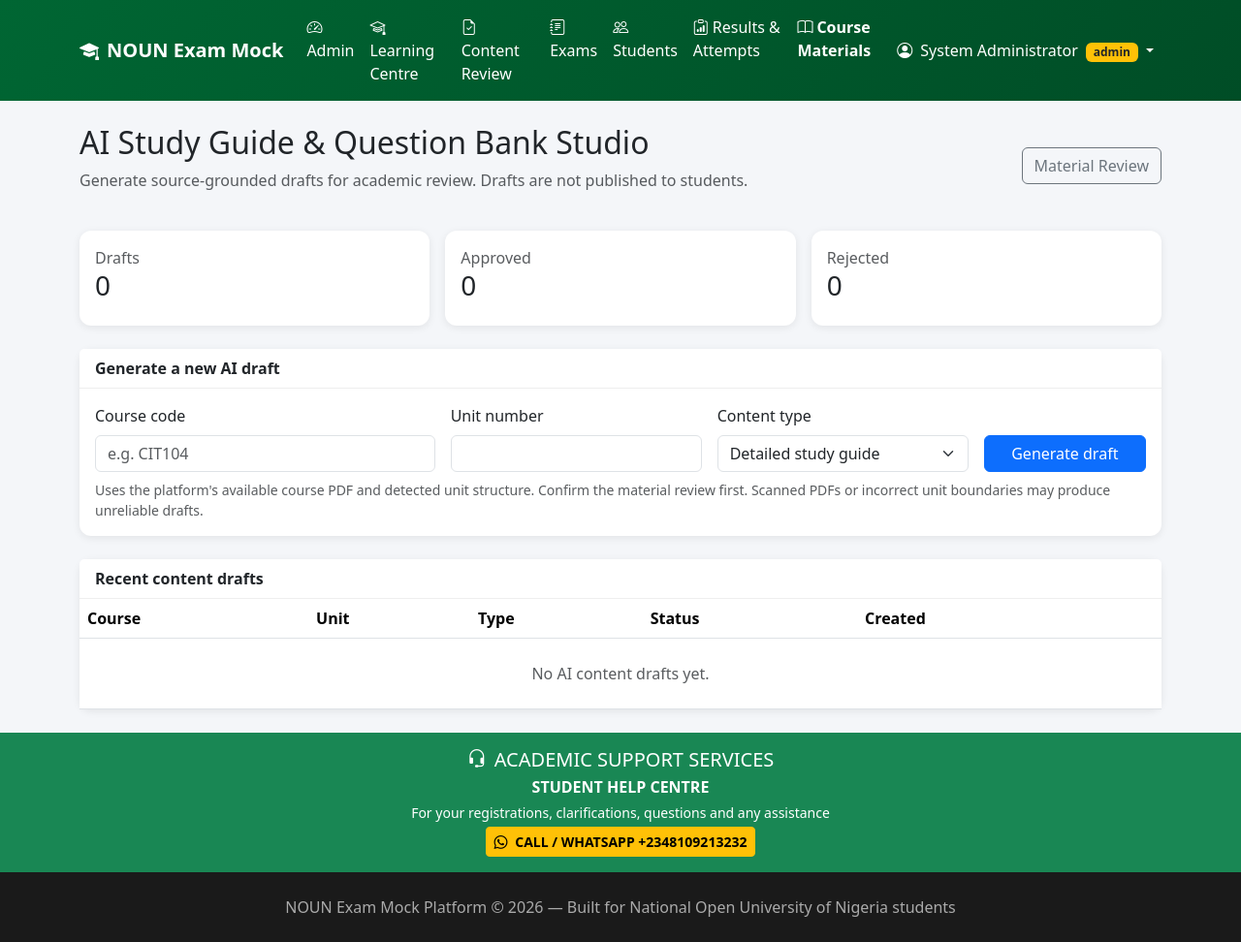
After one commit to fishmedialagos/noun-exam-practice, a Flask app: page /admin/learning/content-studio in a window 1280 px wide. The commit adds this page. Shown: the whole page at 97% size. Run offline with Flask 3, Linux system fonts and the light colour scheme; a user stored in the database is signed in; data that the repository does not hold is empty.

Commit message:
Add files via upload

```diff
--- a/app.py
+++ b/app.py
@@ -16,7 +16,7 @@ except ImportError:
     pass
 
 from config import Config
-from models import db, User, Exam, Question, Attempt, StudyCourse, StudyTask, StudyUnitProgress, UnitAssessmentAttempt, CourseMaterialReview
+from models import db, User, Exam, Question, Attempt, StudyCourse, StudyTask, StudyUnitProgress, UnitAssessmentAttempt, CourseMaterialReview, LearningContentDraft
 
 # Course catalogue used by the student learning planner
 def load_learning_course_catalogue():
@@ -2517,6 +2517,142 @@ def shuffle_questions(exam_id):
     return redirect(url_for('manage_questions', exam_id=exam_id))
 
 
+
+def _admin_unit_source(course_code, unit_number):
+    """Resolve a course PDF and return one extracted unit for admin-only content drafting."""
+    code = re.sub(r'[^A-Z0-9_-]', '', (course_code or '').upper())
+    if not code or not (1 <= unit_number <= 100):
+        return code, None, 'Enter a valid course code and unit number.'
+    _, title, local_path, urls = _resolve_material(code)
+    path = local_path or _fetch_and_cache_pdf(code, urls)
+    if not path:
+        return code, None, f'Could not locate a readable PDF for {code}. Upload the official course material first.'
+    pages, error = _extract_pdf_text(path, max_pages=None)
+    if error:
+        return code, None, error
+    modules = _split_modules_units('\n'.join(pages or []))
+    units = []
+    for module in modules:
+        if module.get('units'):
+            for unit in module['units']:
+                units.append({'title': unit.get('title') or unit.get('label') or 'Untitled unit', 'body': unit.get('body') or ''})
+        elif (module.get('body') or '').strip():
+            units.append({'title': module.get('title') or module.get('label') or 'Extracted section', 'body': module.get('body') or ''})
+    if unit_number > len(units):
+        return code, None, f'Only {len(units)} sections were detected for {code}; unit {unit_number} was not found. Check the PDF outline first.'
+    unit = units[unit_number - 1]
+    body = (unit.get('body') or '').strip()
+    if len(body) < 500:
+        return code, None, 'The extracted unit is too short for reliable AI content generation. Review the PDF extraction first.'
+    return code, {'course_title': title, 'unit_title': unit['title'], 'body': body}, None
+
+
+@app.route('/admin/learning/content-studio', methods=['GET', 'POST'])
+@login_required
+def admin_learning_content_studio():
+    if not current_user.is_teacher():
+        flash('Access denied. Teachers/Admins only.', 'danger')
+        return redirect(url_for('student_dashboard'))
+    if request.method == 'POST':
+        code = (request.form.get('course_code') or '').strip().upper()
+        try:
+            unit_number = int(request.form.get('unit_number', '0'))
+        except ValueError:
+            unit_number = 0
+        content_type = request.form.get('content_type', 'study_guide')
+        if content_type not in ('study_guide', 'question_bank'):
+            flash('Choose a valid content type.', 'danger')
+            return redirect(url_for('admin_learning_content_studio'))
+        code, unit, error = _admin_unit_source(code, unit_number)
+        if error:
+            flash(error, 'warning')
+            return redirect(url_for('admin_learning_content_studio'))
+        api_key = os.environ.get('GROQ_API_KEY') or os.environ.get('OPENAI_API_KEY')
+        if not api_key:
+            flash('Configure GROQ_API_KEY or OPENAI_API_KEY on Render before generating content.', 'danger')
+            return redirect(url_for('admin_learning_content_studio'))
+        if content_type == 'study_guide':
+            schema = '{"overview":"...","objectives":["..."],"sections":[{"heading":"...","explanation":"Detailed explanation grounded in the supplied text."}],"key_terms":[{"term":"...","definition":"..."}],"summary":["..."]}'
+            instruction = 'Create a detailed student-friendly study guide. Explain the unit step by step, preserve the source terminology, use Nigerian examples only when they genuinely clarify the source, and do not add unsupported facts. Include all major topics found in the supplied unit.'
+        else:
+            schema = '{"questions":[{"question":"...","options":["...","...","...","..."],"answer":0,"explanation":"..."}]}'
+            instruction = 'Create exactly 15 clear, fair multiple-choice questions covering the full supplied unit from beginning to end. Use only the supplied text. Each question must have four distinct options, answer index 0-3, and a useful explanation. Avoid trivial repetition and unsupported facts.'
+        prompt = (instruction + '\nReturn valid JSON only matching this structure: ' + schema + '\nCOURSE: ' + code + ' — ' + unit['course_title'] + '\nUNIT ' + str(unit_number) + ': ' + unit['unit_title'] + '\nSOURCE MATERIAL (may be long; use the full provided text):\n' + unit['body'][:24000])
+        try:
+            import requests as http_requests
+            use_groq = bool(os.environ.get('GROQ_API_KEY'))
+            api_url = 'https://api.groq.com/openai/v1/chat/completions' if use_groq else 'https://api.openai.com/v1/chat/completions'
+            model = os.environ.get('GROQ_MODEL', 'llama-3.3-70b-versatile') if use_groq else os.environ.get('OPENAI_MODEL', 'gpt-4o-mini')
+            response = http_requests.post(api_url, headers={'Authorization': f'Bearer {api_key}', 'Content-Type': 'application/json'},
+                json={'model': model, 'messages':[{'role':'system','content':'You are a careful university instructional designer. Treat the supplied course material as the only factual source. Return valid JSON only.'},{'role':'user','content':prompt}], 'temperature':0.2, 'max_tokens':6500, 'response_format':{'type':'json_object'}}, timeout=(8,60))
+            if response.status_code != 200:
+                app.logger.warning('Admin content generation failed HTTP %s: %s', response.status_code, response.text[:400])
+                flash('The AI service could not generate this content. No draft was saved.', 'danger')
+                return redirect(url_for('admin_learning_content_studio'))
+            generated = json.loads(response.json()['choices'][0]['message']['content'])
+            if content_type == 'study_guide':
+                valid = isinstance(generated.get('overview'), str) and isinstance(generated.get('objectives'), list) and len(generated.get('sections') or []) >= 3 and isinstance(generated.get('key_terms'), list)
+            else:
+                qs = generated.get('questions') or []
+                valid = len(qs) >= 10 and all(isinstance(q.get('question'), str) and isinstance(q.get('options'), list) and len(q['options']) == 4 and isinstance(q.get('answer'), int) and 0 <= q['answer'] <= 3 and isinstance(q.get('explanation'), str) for q in qs)
+            if not valid:
+                flash('The generated content did not pass structural checks. No draft was saved.', 'warning')
+                return redirect(url_for('admin_learning_content_studio'))
+            draft = LearningContentDraft(course_code=code, unit_number=unit_number, unit_title=unit['unit_title'], content_type=content_type, content_json=json.dumps(generated, ensure_ascii=False), status='draft', created_by=current_user.id)
+            db.session.add(draft); db.session.commit()
+            flash('AI draft created. It is NOT visible to students until an administrator approves it.', 'success')
+            return redirect(url_for('admin_learning_content_review', draft_id=draft.id))
+        except Exception as exc:
+            db.session.rollback()
+            app.logger.exception('Admin learning content generation error: %s', exc)
+            flash('Content generation failed. Please try again after checking the server logs.', 'danger')
+            return redirect(url_for('admin_learning_content_studio'))
+    drafts = LearningContentDraft.query.order_by(LearningContentDraft.created_at.desc()).limit(100).all()
+    counts = {s: LearningContentDraft.query.filter_by(status=s).count() for s in ('draft','approved','rejected')}
+    return render_template('admin/learning_content_studio.html', drafts=drafts, counts=counts)
+
+
+@app.route('/admin/learning/content-studio/<int:draft_id>', methods=['GET', 'POST'])
+@login_required
+def admin_learning_content_review(draft_id):
+    if not current_user.is_teacher():
+        flash('Access denied. Teachers/Admins only.', 'danger')
+        return redirect(url_for('student_dashboard'))
+    draft = LearningContentDraft.query.get_or_404(draft_id)
+    if request.method == 'POST':
+        action = request.form.get('action')
+        raw = request.form.get('content_json', '')
+        note = (request.form.get('admin_note') or '').strip()[:4000]
+        try:
+            data = json.loads(raw)
+            if not isinstance(data, dict): raise ValueError('Content must be a JSON object.')
+            if draft.content_type == 'study_guide':
+                if not isinstance(data.get('overview'), str) or not isinstance(data.get('sections'), list) or not data['sections']:
+                    raise ValueError('Study guide must include an overview and at least one section.')
+            else:
+                qs = data.get('questions') or []
+                if not qs or not all(isinstance(q.get('question'), str) and isinstance(q.get('options'), list) and len(q['options']) == 4 and isinstance(q.get('answer'), int) and 0 <= q['answer'] <= 3 and isinstance(q.get('explanation'), str) for q in qs):
+                    raise ValueError('Question bank must contain valid questions, four options, an answer index and an explanation.')
+            draft.content_json = json.dumps(data, ensure_ascii=False)
+        except Exception as exc:
+            flash(f'Cannot save this draft: {exc}', 'danger')
+            return redirect(url_for('admin_learning_content_review', draft_id=draft.id))
+        draft.admin_note = note
+        if action == 'approve': draft.status = 'approved'
+        elif action == 'reject': draft.status = 'rejected'
+        elif action == 'save': draft.status = 'draft'
+        else:
+            flash('Choose Save draft, Approve or Reject.', 'warning')
+            return redirect(url_for('admin_learning_content_review', draft_id=draft.id))
+        if action in ('approve','reject'):
+            draft.reviewed_by = current_user.id
+            draft.reviewed_at = datetime.utcnow()
+        db.session.commit()
+        flash('Content review decision saved.', 'success')
+        return redirect(url_for('admin_learning_content_review', draft_id=draft.id))
+    return render_template('admin/review_learning_content.html', draft=draft)
+
+
 @app.route('/admin/learning/content-review')
 @login_required
 def admin_content_review():
--- a/templates/admin/content_review.html
+++ b/templates/admin/content_review.html
@@ -2,7 +2,8 @@
 {% block title %}Academic Content Review - NOUN Learning Companion{% endblock %}
 {% block content %}
 <div class="d-flex justify-content-between align-items-center flex-wrap gap-2 mb-4">
-  <div><h2 class="mb-1">Academic Content Review</h2><p class="text-muted mb-0">Inspect uploaded course PDFs and verify their extracted unit outlines.</p></div>
+  <div><a class="btn btn-primary mb-3" href="{{ url_for('admin_learning_content_studio') }}">AI Study Guide & Question Bank Studio</a>
+<h2 class="mb-1">Academic Content Review</h2><p class="text-muted mb-0">Inspect uploaded course PDFs and verify their extracted unit outlines.</p></div>
   <div class="d-flex gap-2"><a class="btn btn-outline-secondary" href="{{ url_for('admin_learning_dashboard') }}">Learning Centre</a><a class="btn btn-primary" href="{{ url_for('admin_upload_material') }}">Upload course PDF</a></div>
 </div>
 <div class="alert alert-info">Review decisions are recorded for academic quality control. In this version, approval status does not yet block students from accessing an uploaded PDF; publication gating will be introduced only after the review workflow is tested.</div>
--- /dev/null
+++ b/templates/admin/learning_content_studio.html
@@ -0,0 +1,8 @@
+{% extends "base.html" %}
+{% block title %}AI Learning Content Studio{% endblock %}
+{% block content %}
+<div class="d-flex justify-content-between align-items-center flex-wrap gap-2 mb-4"><div><h2>AI Study Guide & Question Bank Studio</h2><p class="text-muted">Generate source-grounded drafts for academic review. Drafts are not published to students.</p></div><a class="btn btn-outline-secondary" href="{{ url_for('admin_content_review') }}">Material Review</a></div>
+<div class="row g-3 mb-4">{% for label,key in [('Drafts','draft'),('Approved','approved'),('Rejected','rejected')] %}<div class="col-4"><div class="card"><div class="card-body"><div class="text-muted">{{ label }}</div><h3>{{ counts[key] }}</h3></div></div></div>{% endfor %}</div>
+<div class="card mb-4"><div class="card-header">Generate a new AI draft</div><div class="card-body"><form method="post" class="row g-3"><div class="col-md-4"><label class="form-label">Course code</label><input class="form-control" name="course_code" placeholder="e.g. CIT104" required></div><div class="col-md-3"><label class="form-label">Unit number</label><input class="form-control" type="number" name="unit_number" min="1" max="100" required></div><div class="col-md-3"><label class="form-label">Content type</label><select class="form-select" name="content_type"><option value="study_guide">Detailed study guide</option><option value="question_bank">Unit question bank (15 MCQs)</option></select></div><div class="col-md-2 d-flex align-items-end"><button class="btn btn-primary w-100">Generate draft</button></div></form><small class="text-muted d-block mt-2">Uses the platform's available course PDF and detected unit structure. Confirm the material review first. Scanned PDFs or incorrect unit boundaries may produce unreliable drafts.</small></div></div>
+<div class="card"><div class="card-header">Recent content drafts</div><div class="table-responsive"><table class="table table-hover mb-0"><thead><tr><th>Course</th><th>Unit</th><th>Type</th><th>Status</th><th>Created</th><th></th></tr></thead><tbody>{% for d in drafts %}<tr><td>{{ d.course_code }}</td><td>{{ d.unit_number }} · {{ d.unit_title }}</td><td>{{ d.content_type.replace('_',' ')|title }}</td><td><span class="badge bg-{{ 'success' if d.status=='approved' else 'danger' if d.status=='rejected' else 'warning' }}">{{ d.status|title }}</span></td><td>{{ d.created_at.strftime('%d %b %Y %H:%M') }}</td><td><a class="btn btn-sm btn-outline-primary" href="{{ url_for('admin_learning_content_review', draft_id=d.id) }}">Review</a></td></tr>{% else %}<tr><td colspan="6" class="text-muted text-center py-4">No AI content drafts yet.</td></tr>{% endfor %}</tbody></table></div></div>
+{% endblock %}
```
Also changed, not shown: models.py (+20 -0 lines), templates/admin/review_learning_content.html (added, +8 -0 lines).
